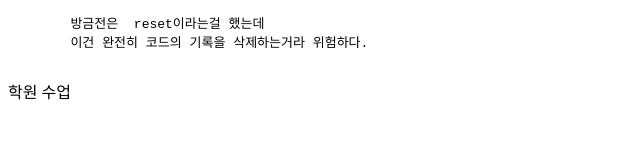
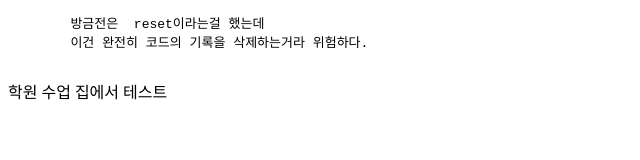
Before and after one commit to anycallshow/webfront, a plain HTML site: page 4_jQuery/test.html in a window 1280 px wide. Shown: the whole page, without its empty margins (0-640 px from the left). Drawn offline with Linux system fonts and the light colour scheme.

Commit message:
집에서 테스트 후 커밋

```diff
--- a/4_jQuery/test.html
+++ b/4_jQuery/test.html
@@ -11,5 +11,6 @@
         이건 완전히 코드의 기록을 삭제하는거라 위험하다.
     </pre>
     학원 수업
+    집에서 테스트
 </body>
 </html>
```
